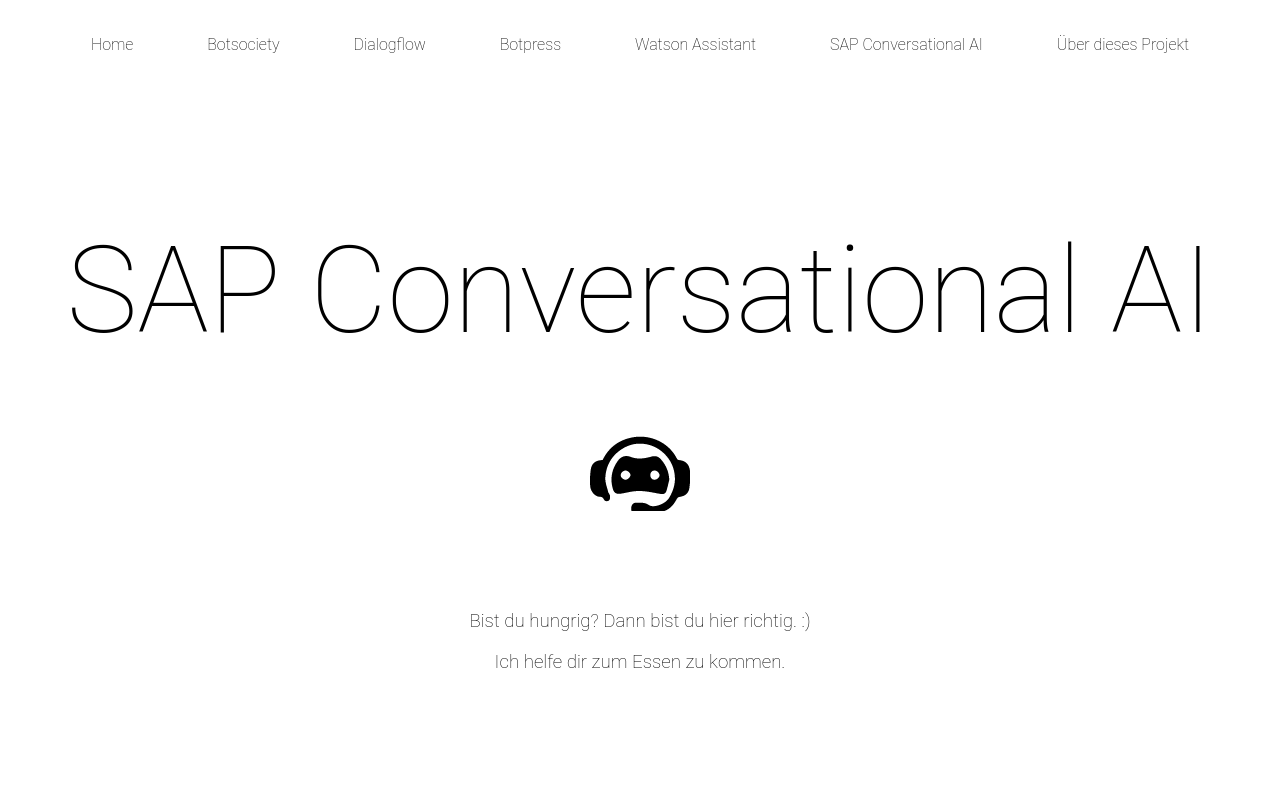
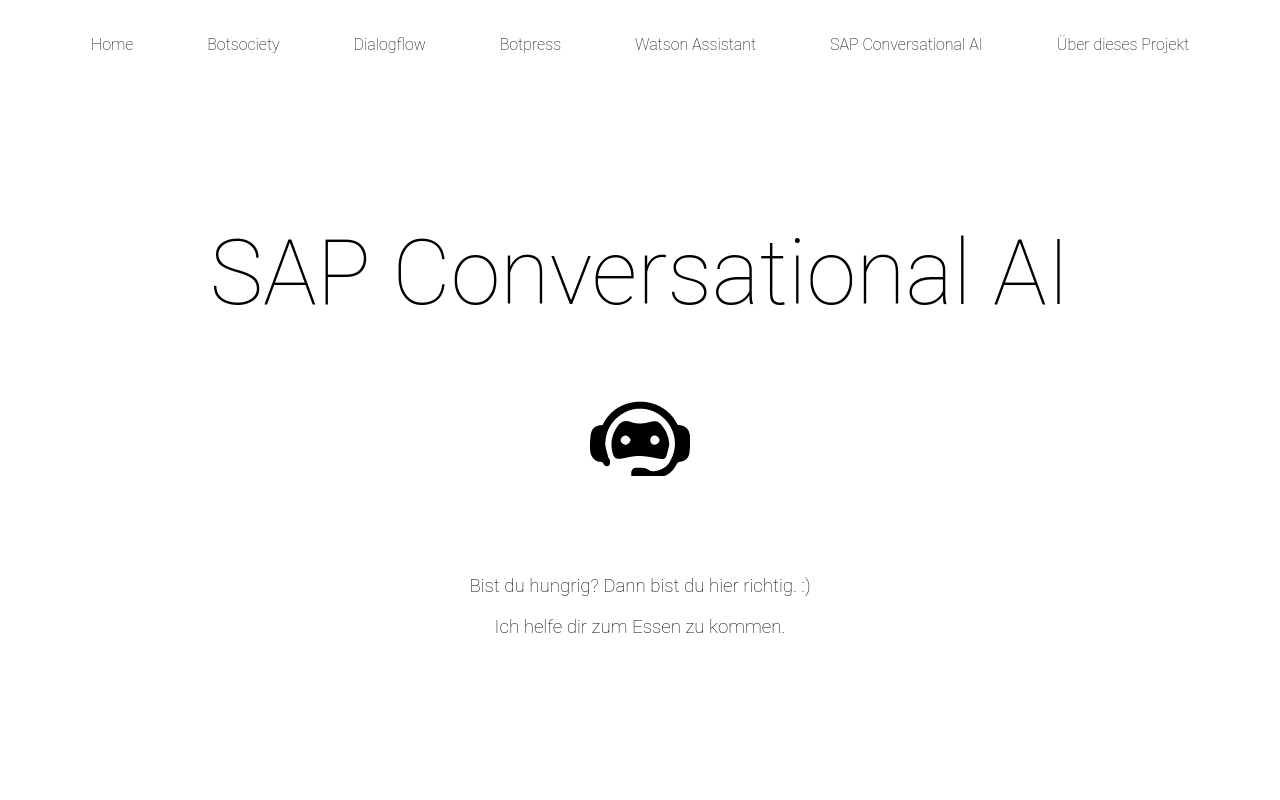
Before and after one commit to HangryBot/hangrybot.github.io, a plain HTML site: page sap.html in a window 1280 px wide. Shown: the top 800 px of the page. Drawn offline with Linux system fonts and the light colour scheme; a web font is replaced by a local one.

Commit message:
Update style.css

```diff
--- a/css/style.css
+++ b/css/style.css
@@ -33,7 +33,9 @@ a{text-decoration:none;}
 nav.vertical ul li{	display:block;}/* vertical menu */
 nav.horizontal ul li{display: inline-block;}/* horizontal menu */
 
-img{max-width:30%;}
+img{
+    max-width: 1000%;
+}
 
 
 
@@ -80,7 +82,7 @@ ul.punkte {
 }
 
 .main h1 {
-    font-size: 120px;
+    font-size: 90px;
     text-align: center;
     /* text-transform: capitalize; */
     color: black;
@@ -500,23 +502,6 @@ p.footer {
   bottom: -3px;
 }
 
-
-
-
-
-
-/* menu */
-
-
-/*
-* {
-  margin: 0;
-  padding: 0;
-}
-
-*/
-
-
 nav {
   padding: 0 10px 10px 10p;
   width: auto;
@@ -531,7 +516,7 @@ ul {
 }
 
 ul li {
-  list-style: none;
+  list-style: disc;
   display: inline-block;
   padding: 15px;
 }
```
